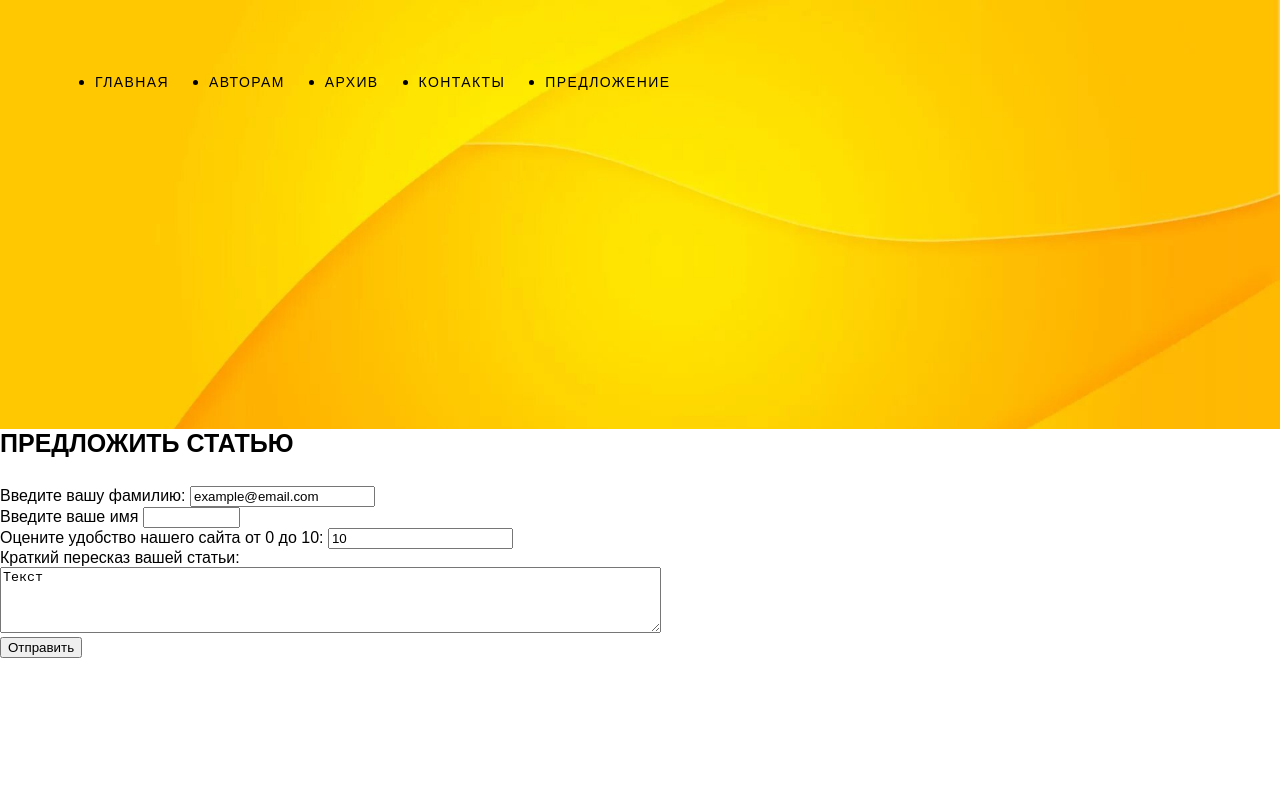
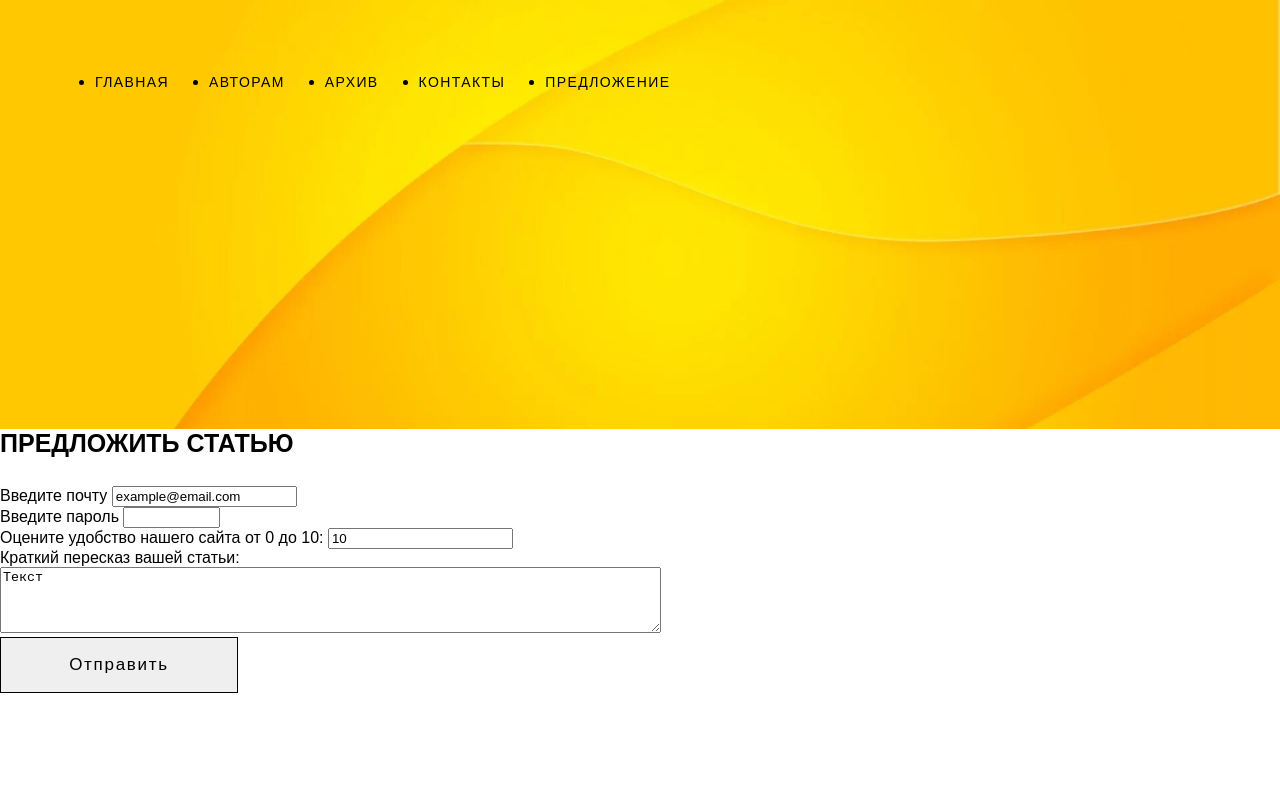
Before and after one commit to mizgit184554/mizgit184554.github.io, a plain HTML site: page submit.html in a window 1280 px wide. Shown: the top 800 px of the page. Drawn offline with Linux system fonts and the light colour scheme.

Commit message:
Add files via upload

```diff
--- a/submit.html
+++ b/submit.html
@@ -23,16 +23,16 @@
 
     <h3> Предложить статью </h3>
     <form action="https://www.bing.com/" id="UserEnter" name="UserEnter" target="_blank">
-    <p> Введите вашу фамилию: <input type="Text" name="login" size=20  value="example@email.com"></p>
-    <p> Введите ваше имя <input type="Password" name="password" size=9  value=""></p>
+    <p class = "form"> Введите почту <input type="Text" name="email" size=20  value="example@email.com"></p>
+    <p class = "form"> Введите пароль <input type="Password" name="name" size=9  value=""></p>
     <input type="hidden" name="function"  value="page">
     <input type="hidden" name="page_id"  value="9">
-    <p>Оцените удобство нашего сайта от 0 до 10: <input type="Number" name="grade" size=20 value="10"></p>
-    <p>
+    <p class="form">Оцените удобство нашего сайта от 0 до 10: <input type="Number" name="grade" size=20 value="10"></p>
+    <p class="form">
         Краткий пересказ вашей статьи:
         <br><TEXTAREA cols=80 name="textarea" rows=4>Текст</TEXTAREA>
     </p>
-    <input type="Submit" name="submit"  value="Отправить">
+    <input class="btn" type="Submit" name="submit"  value="Отправить">
     </form>
 
     <div class="wrapper-footer-container">
```
